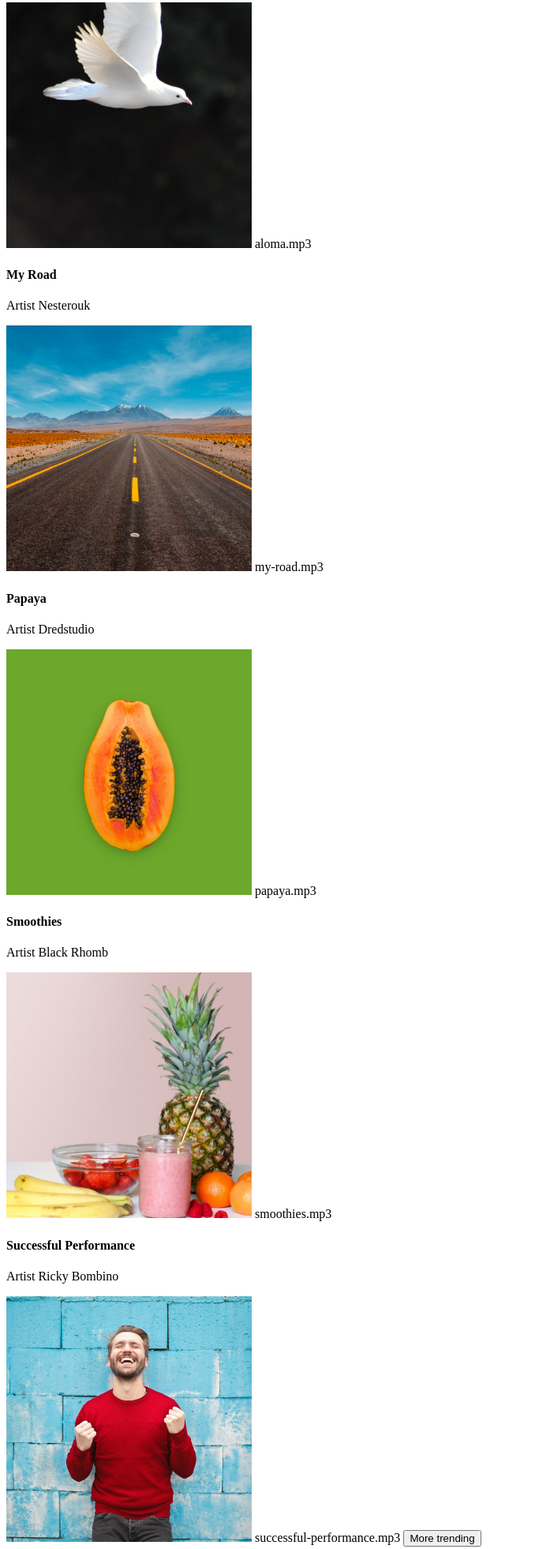
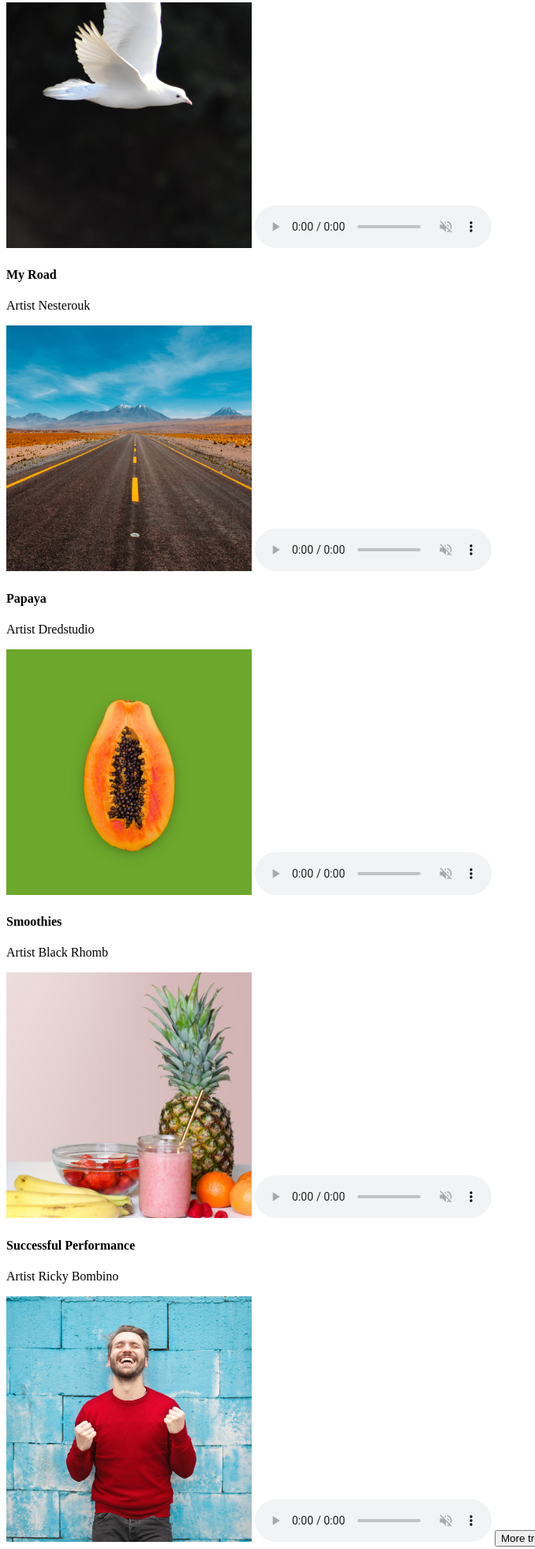
Before and after one commit to summitlincy/streamingmedia, a plain HTML site: page index.html in a window 1280 px wide. Shown: the part 444-2405 px from the top of the page at 79% size, without its empty margins (0-678 px from the left). Drawn offline with Linux system fonts and the light colour scheme.

Commit message:
audio updates

```diff
--- a/index.html
+++ b/index.html
@@ -36,27 +36,37 @@
     <h4>Aloma</h4>
     <p>Artist Cali</p>
     <img src="drive-download-20240125T085255Z-001/images/aloma-cover.png" alt="aloma cover">
-    aloma.mp3
+    <audio controls muted>
+        <source src="drive-download-20240125T085255Z-001/audio/aloma.mp3">
+    </audio>
 
     <h4>My Road</h4>
     <p>Artist Nesterouk</p>
     <img src="drive-download-20240125T085255Z-001/images/my-road-cover.png" alt="my road cover">
-    my-road.mp3
+    <audio controls muted>
+        <source src="drive-download-20240125T085255Z-001/audio/my-road.mp3">
+    </audio>
 
     <h4>Papaya</h4>
     <p>Artist Dredstudio</p>
     <img src="drive-download-20240125T085255Z-001/images/papaya-cover.png" alt="papaya cover">
-    papaya.mp3
+    <audio controls muted>
+        <source src="drive-download-20240125T085255Z-001/audio/papaya.mp3">
+    </audio>
 
     <h4>Smoothies</h4>
     <p>Artist Black Rhomb</p>
     <img src="drive-download-20240125T085255Z-001/images/smoothies-cover.png" alt="smoothies cover">
-    smoothies.mp3
+    <audio controls muted>
+        <source src="drive-download-20240125T085255Z-001/audio/smoothies.mp3">
+    </audio>
 
     <h4>Successful Performance</h4>
     <p>Artist Ricky Bombino</p>
     <img src="drive-download-20240125T085255Z-001/images/successful-performance-cover.png" alt="successful performance">
-    successful-performance.mp3
+    <audio controls muted>
+        <source src="drive-download-20240125T085255Z-001/audio/successful-performance.mp3">
+    </audio>
 
     <button>More trending</button>
 </div>
```
